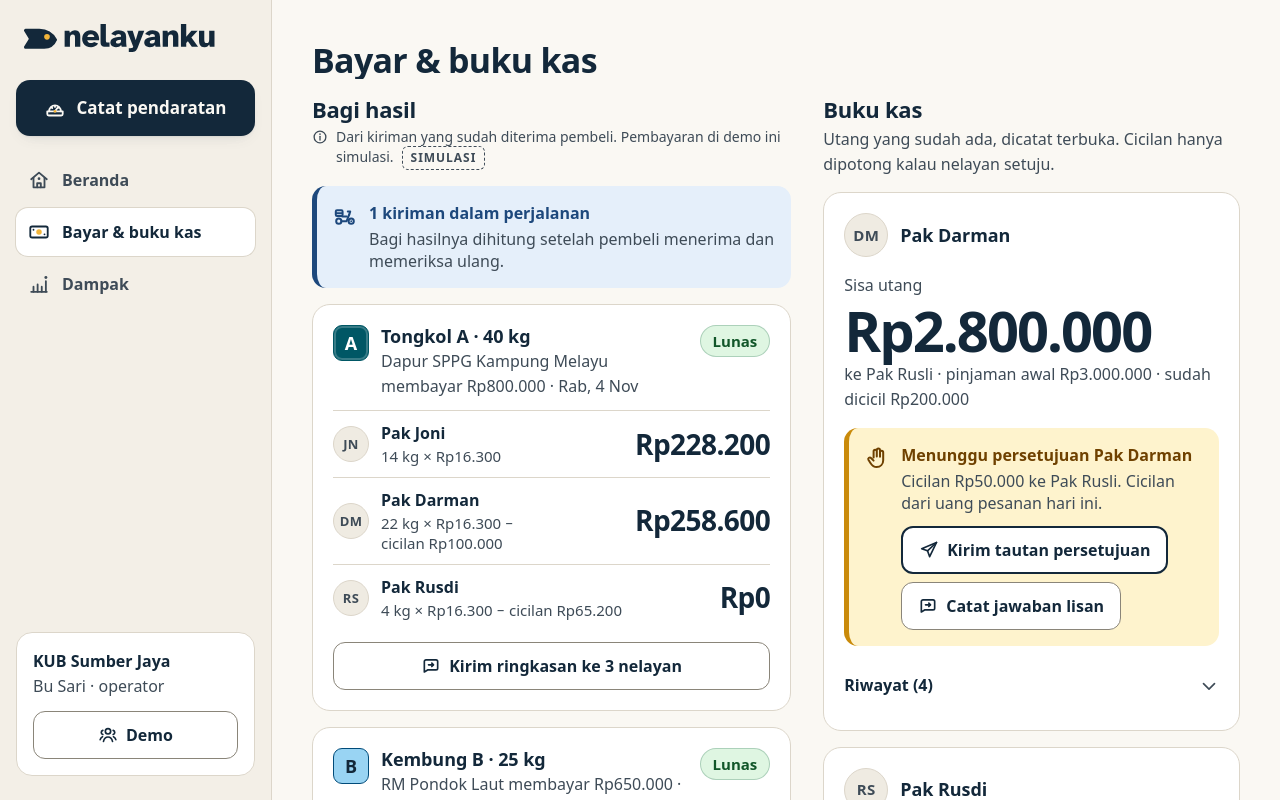
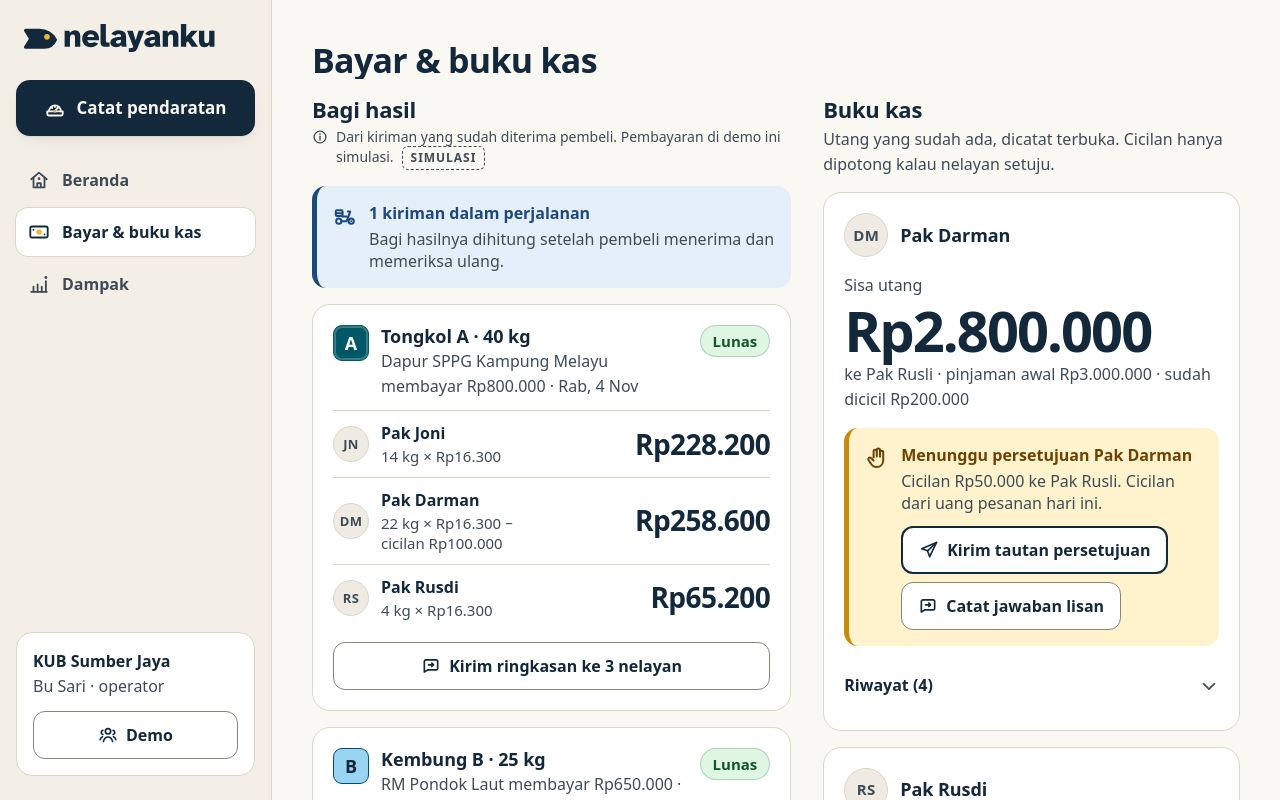
Before and after one commit to astrorehan/nelayanku, a Next.js app: page /kub/bayar in a window 1280 px wide. Shown: the top 800 px of the page. Built offline with nearby package versions, Linux system fonts and the light colour scheme; a web font is replaced by a local one.

Commit message:
fix(data): cicilan tidak melebihi uang kiriman dan contoh dipindah ke hari yang cukup

```diff
--- a/src/data/queries/fishers.ts
+++ b/src/data/queries/fishers.ts
@@ -65,9 +65,10 @@ export function payoutsFor(db: DemoDatabase, fisherId: string): Payout[] {
   return entries
     .filter((entry) => entry.kind === "income" && entry.batchId)
     .map((income): Payout => {
-      const deduction = entries
+      const approvedDeductions = entries
         .filter((entry) => entry.batchId === income.batchId && isSettledInstallment(entry))
         .reduce((sum, entry) => sum + entry.amount, 0);
+      const deduction = Math.min(income.amount, approvedDeductions);
       const kg = db.batchItems
         .filter((item) => item.batchId === income.batchId)
         .filter((item) => db.landings.find((landing) => landing.id === item.landingId)?.fisherId === fisherId)
--- a/src/data/seed/history.ts
+++ b/src/data/seed/history.ts
@@ -122,10 +122,10 @@ const SCRIPTED_LANDINGS: Record<string, ScriptedLanding[]> = {
 };
 
 const SCRIPTED_INSTALLMENTS: Array<{ date: string; fisher: string; amount: number; lender: string }> = [
-  { date: "2026-10-26", fisher: "Darman", amount: 100000, lender: TOKE_NAME },
+  { date: "2026-11-02", fisher: "Darman", amount: 100000, lender: TOKE_NAME },
   { date: "2026-11-04", fisher: "Darman", amount: 100000, lender: TOKE_NAME },
   { date: "2026-10-21", fisher: "Rusdi", amount: 75000, lender: COOPERATIVE_LENDER_NAME },
-  { date: "2026-11-04", fisher: "Rusdi", amount: 75000, lender: COOPERATIVE_LENDER_NAME },
+  { date: "2026-10-24", fisher: "Rusdi", amount: 75000, lender: COOPERATIVE_LENDER_NAME },
 ];
 
 export interface HistoryRecords {
--- a/src/data/seed/index.ts
+++ b/src/data/seed/index.ts
@@ -5,7 +5,7 @@ import { SEED_PRODUCTS } from "./products";
 import { createReferencePrices } from "./reference-prices";
 import { createTodayScenario } from "./today";
 
-export const SCHEMA_VERSION = 2;
+export const SCHEMA_VERSION = 3;
 
 export function createSeedDatabase(): DemoDatabase {
   const referencePrices = createReferencePrices();
```
Also changed, not shown: 1 other file (tests, documents, lock files or other folders).
